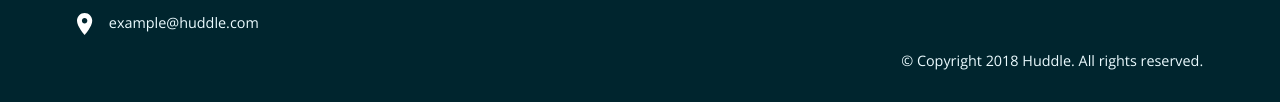
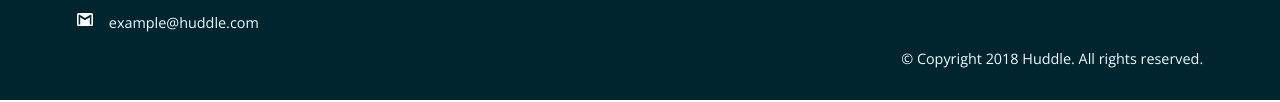
Before and after one commit to CarlTheBeginner/Huddle-landing-page-with-alternating-feature-blocks, a plain HTML site: page index.html in a window 1280 px wide. Shown: the part 3274-3376 px from the top of the page. Drawn offline with nearby package versions, Linux system fonts and the light colour scheme.

Commit message:
minor changes in icon

```diff
--- a/index.html
+++ b/index.html
@@ -144,7 +144,7 @@
               </div>
               <div class="contacts">
                 <img
-                  src="./images/icon-location.svg"
+                  src="./images/icon-email.svg"
                   alt="location icon"
                   class="contacts-icon"
                 />
```
